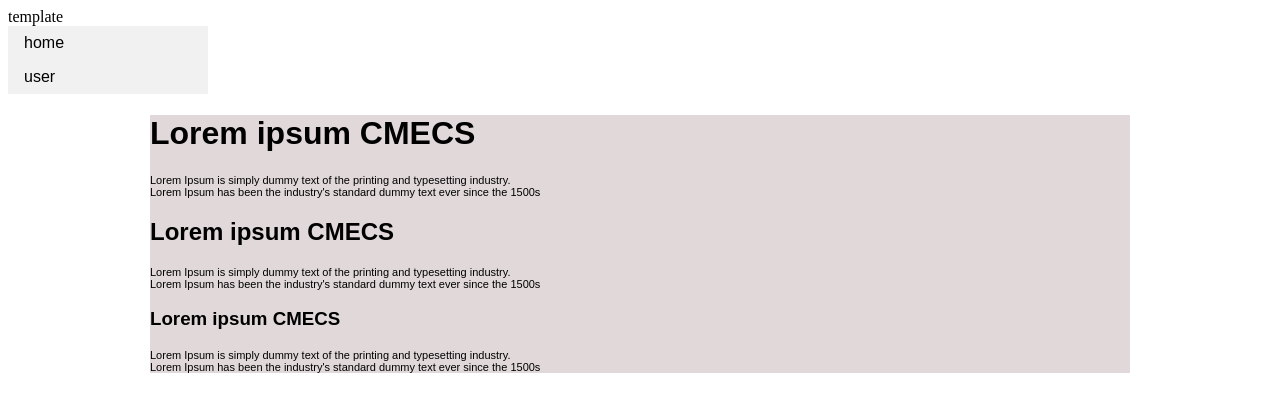
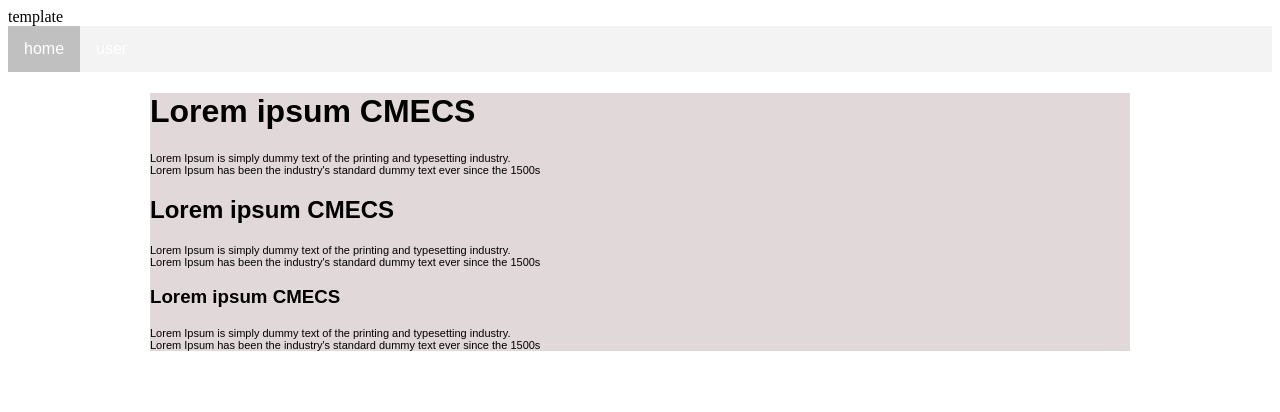
Before and after one commit to IPnology/cmecs, a PHP site: page /home in a window 1280 px wide. Shown: the top 412 px of the page. Run offline with PHP 8.4, Linux system fonts and the light colour scheme.

Commit message:
Re-design homepage

```diff
--- a/home/homepage.php
+++ b/home/homepage.php
@@ -10,4 +10,5 @@
 	<h3>Lorem ipsum CMECS</h3>
 	<p>Lorem Ipsum is simply dummy text of the printing and typesetting industry.<br>
 	Lorem Ipsum has been the industry's standard dummy text ever since the 1500s</p>
+
 </div>
--- a/include/styles.css
+++ b/include/styles.css
@@ -2,21 +2,37 @@ ul {
     list-style-type: none;
     margin: 0;
     padding: 0;
-    width: 200px;
-    background-color: #f1f1f1;
+    overflow: hidden;
+    background-color: #f3f3f3;
+}
+
+li {
+    float: left;
 }
 
 li a {
     display: block;
-    color: #000;
+    color: white;
+	text-align: center;
 	font-family: Arial;
-    padding: 8px 16px;
+    padding: 14px 16px;
     text-decoration: none;
 }
 
 li a:hover {
-    background-color: #555;
+    display: block;
     color: white;
+    text-align: center;
+    padding: 14px 16px;
+    text-decoration: none;
+}
+
+a:hover:not(.active) {
+    background-color: #111;
+}
+
+.active {
+background-color:#c0c0c0;
 }
 
 .homepage {
--- a/include/template-main.php
+++ b/include/template-main.php
@@ -7,7 +7,7 @@ template
 </head>
 
 <ul>
-	<li><a href="home/">home</a></li>
+	<li><a class="active" href="home/">home</a></li>
 	<li><a href="user/">user</a></li>
 </ul>
 
```
